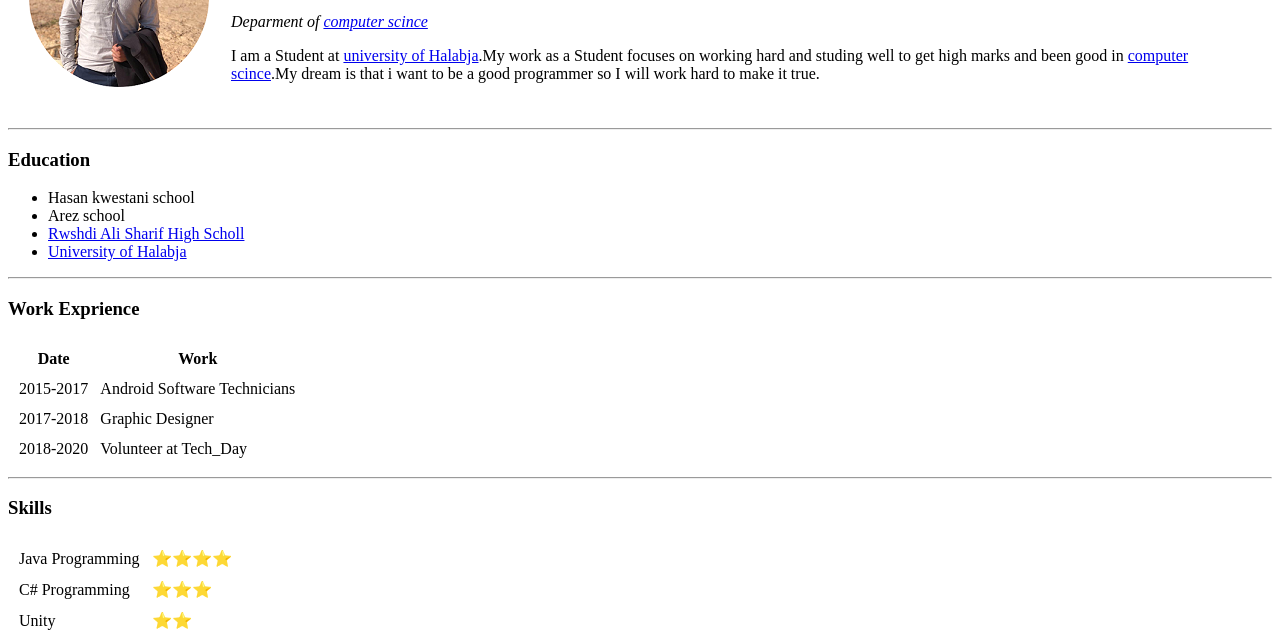
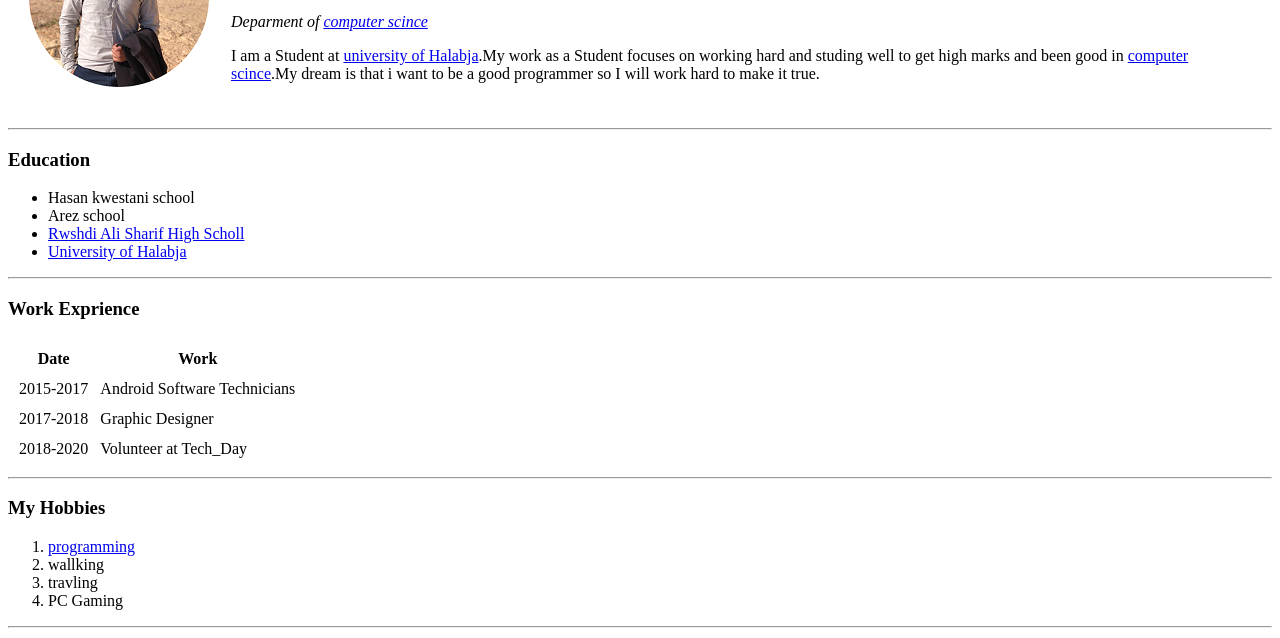
Before and after one commit to Aso-Olando/CV, a plain HTML site: page index.html in a window 1280 px wide. Shown: the part 130-768 px from the top of the page. Drawn offline with Linux system fonts and the light colour scheme.

```diff
--- a/index.html
+++ b/index.html
@@ -53,7 +53,14 @@
       </tr>
     </tbody>
   </table>
-
+  <hr>
+  <h3>My Hobbies</h3>
+  <ol>
+    <li><a href="https://www.futurelearn.com/courses/programming-101/0/steps/43783">programming</a></li>
+    <li>wallking</li>
+    <li>travling</li>
+    <li>PC Gaming</li>
+  </ol>
   <hr>
   <h3>Skills</h3>
 
@@ -78,7 +85,6 @@
   </table>
 
   <hr>
-  <a href="hobbies.html">My Hobbies</a><br>
 
   <a href="Contact me.html">Contact me</a>
 
```
